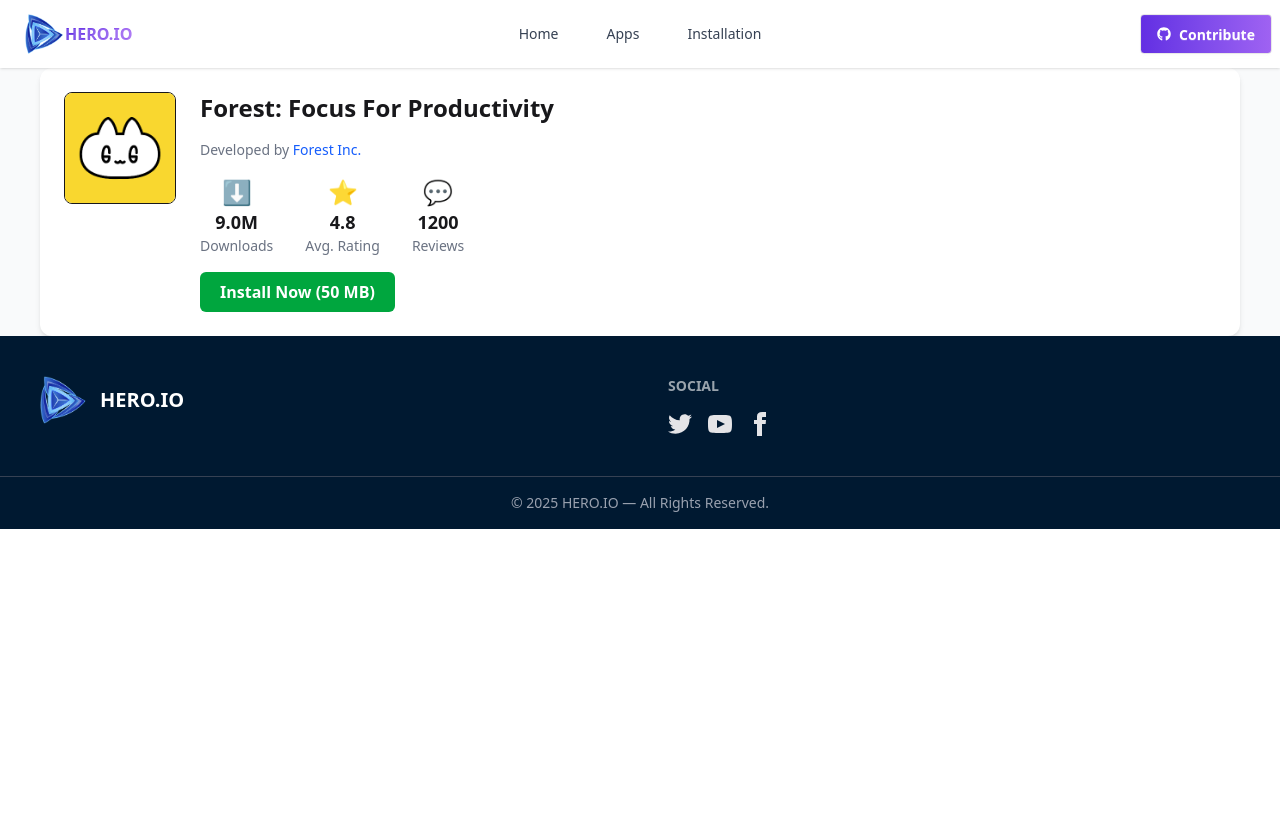
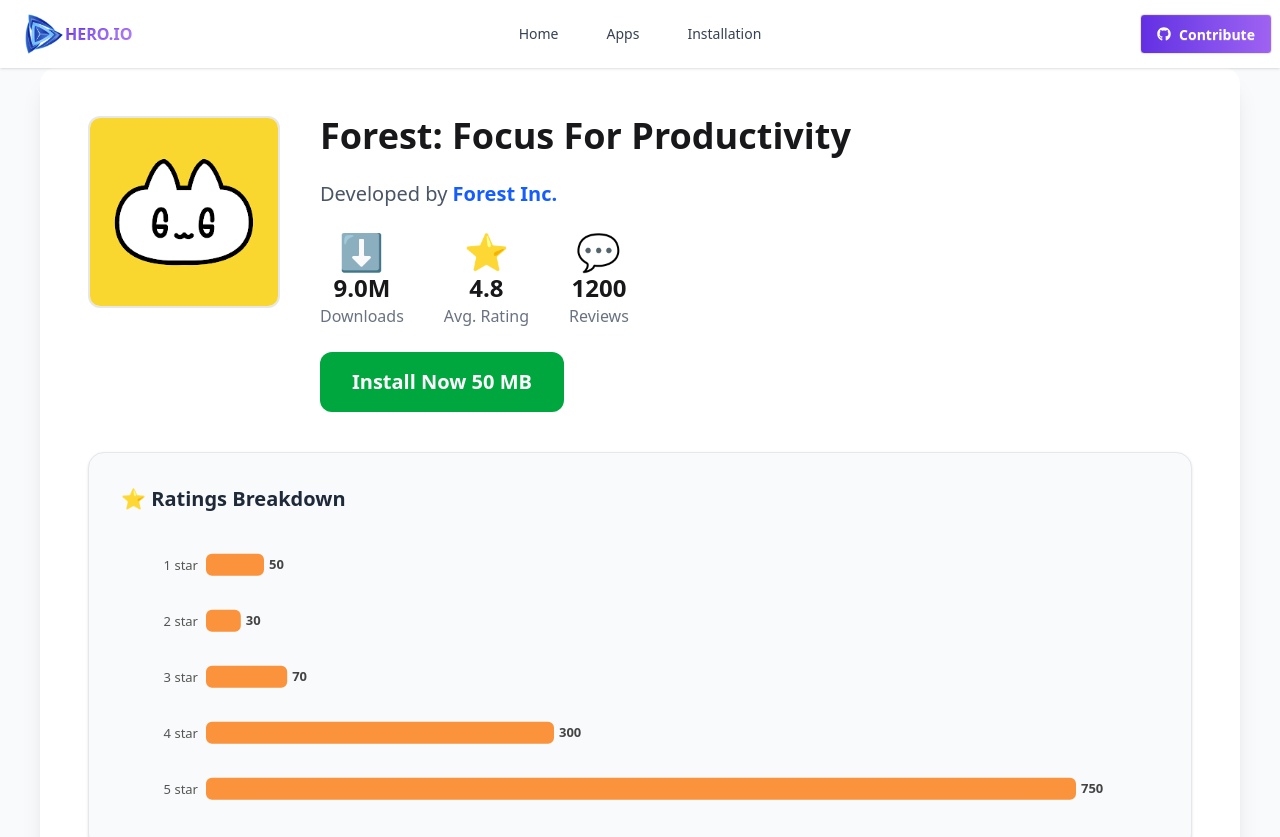
Before and after one commit to Rafi570/Productive-Apps, a React (Vite) app: page /appDetails/1 in a window 1280 px wide. Shown: the top 837 px of the page. Before the commit the page ends 800 px from the top, so only its background shows below. Built offline with nearby package versions, Linux system fonts and the light colour scheme.

Commit message:
some problem fixes

```diff
--- a/src/Routes/Routes.jsx
+++ b/src/Routes/Routes.jsx
@@ -30,6 +30,7 @@
     },
     {
       path:'/installation',
+      loader: () => fetch("/appsData.json"),
       Component:Installetions
 
     }
--- /dev/null
+++ b/src/Utility/Utility.js
@@ -0,0 +1,34 @@
+const getStoreDb = () => {
+  const storeAppStr = localStorage.getItem("appList");
+  if (storeAppStr) {
+    const storeAppData = JSON.parse(storeAppStr);
+    return storeAppData;
+  } else {
+    return [];
+  }
+};
+
+const addToStore = (id) => {
+  const storeData = getStoreDb();
+  if (storeData.includes(id)) {
+    alert("already exists");
+  } else {
+    storeData.push(id);
+    const data = JSON.stringify(storeData);
+    localStorage.setItem("appList", data);
+  }
+};
+const installBtn = (id) => {
+  const storeData = getStoreDb();
+  if (storeData.includes(id)) {
+    return true;
+  } else {
+    return false;
+  }
+};
+const removeLocalData = (id) => {
+  const storeData = getStoreDb();
+  const updatedData = storeData.filter((item) => item !== id);
+  localStorage.setItem("appList", JSON.stringify(updatedData));
+};
+export { addToStore, getStoreDb, installBtn,removeLocalData };
--- a/src/page/AppDetails/AppDetails.jsx
+++ b/src/page/AppDetails/AppDetails.jsx
@@ -1,14 +1,18 @@
-import React from "react";
+import React, { useState } from "react";
 import { useLoaderData, useParams, useNavigate } from "react-router-dom";
 import erroImg from "../../assets/App-Error.png";
-
+import BChart from "../BChart/BChart";
+import { addToStore, installBtn } from "../../Utility/Utility";
 const AppDetails = () => {
   const { id } = useParams();
   const data = useLoaderData();
   const navigate = useNavigate();
-
+  const handleinstallBtn = (id) => {
+    addToStore(id);
+    setIsInstalled(true);
+  };
   const singleApp = data.find((app) => app.id === Number(id));
-
+  const [isInstalled, setIsInstalled] = useState(singleApp ? installBtn(singleApp.id) : false);
   if (!singleApp) {
     return (
       <main className="flex flex-col items-center justify-center flex-grow bg-gray-100 text-center px-4 py-16 md:py-24 lg:py-32">
@@ -32,47 +36,64 @@
       </main>
     );
   }
-
   return (
-    <div className="max-w-[1200px] mx-auto bg-white rounded-xl shadow-md p-4 sm:p-6 flex flex-col md:flex-row gap-6 items-center md:items-start pt-10">
-      <div className="w-28 h-28 flex-shrink-0">
+    <div className="max-w-[1200px] mx-auto bg-white rounded-2xl shadow-xl p-8 sm:p-12 space-y-10 pt-16">
+      <div className="flex flex-col md:flex-row gap-10 items-center md:items-start">
+        <div className="w-40 h-40 sm:w-48 sm:h-48 flex-shrink-0">
           <img
             src={singleApp.image}
             alt={singleApp.title}
-          className="w-full h-full object-contain rounded-lg border"
+            className="w-full h-full object-contain rounded-xl border-2 border-gray-200"
           />
         </div>
-      <div className="flex-1 space-y-4 text-center md:text-left">
-        <h1 className="text-2xl font-bold">{singleApp.title}</h1>
-        <p className="text-gray-500 text-sm">
+        <div className="flex-1 space-y-6 text-center md:text-left">
+          <h1 className="text-3xl sm:text-4xl font-extrabold">
+            {singleApp.title}
+          </h1>
+          <p className="text-gray-600 text-lg sm:text-xl">
             Developed by{" "}
-          <span className="text-blue-600 font-medium cursor-pointer hover:underline">
+            <span className="text-blue-600 font-semibold cursor-pointer hover:underline">
               {singleApp.companyName}
             </span>
           </p>
-        <div className="flex flex-wrap justify-center md:justify-start gap-8 text-center">
+          <div className="flex flex-wrap justify-center md:justify-start gap-10 text-center">
             <div>
-            <span className="text-2xl">⬇️</span>
-            <p className="font-bold text-lg">
+              <span className="text-3xl sm:text-4xl">⬇️</span>
+              <p className="font-bold text-xl sm:text-2xl">
                 {(singleApp.downloads / 1000000).toFixed(1)}M
               </p>
-            <p className="text-sm text-gray-500">Downloads</p>
+              <p className="text-sm sm:text-base text-gray-500">Downloads</p>
             </div>
             <div>
-            <span className="text-2xl">⭐</span>
-            <p className="font-bold text-lg">{singleApp.ratingAvg}</p>
-            <p className="text-sm text-gray-500">Avg. Rating</p>
+              <span className="text-3xl sm:text-4xl">⭐</span>
+              <p className="font-bold text-xl sm:text-2xl">
+                {singleApp.ratingAvg}
+              </p>
+              <p className="text-sm sm:text-base text-gray-500">Avg. Rating</p>
             </div>
             <div>
-            <span className="text-2xl">💬</span>
-            <p className="font-bold text-lg">{singleApp.reviews}</p>
-            <p className="text-sm text-gray-500">Reviews</p>
+              <span className="text-3xl sm:text-4xl">💬</span>
+              <p className="font-bold text-xl sm:text-2xl">
+                {singleApp.reviews}
+              </p>
+              <p className="text-sm sm:text-base text-gray-500">Reviews</p>
             </div>
           </div>
-        <button className="w-full sm:w-auto bg-green-600 hover:bg-green-700 text-white font-semibold px-5 py-2 rounded-md transition">
-          Install Now ({singleApp.size} MB)
+          <button
+            onClick={() => handleinstallBtn(singleApp.id)}
+            className="w-full sm:w-auto bg-green-600 hover:bg-green-700 text-white font-semibold text-lg sm:text-xl px-8 py-4 rounded-xl transition transform hover:scale-105"
+          >
+            {isInstalled ? "Installed" : `Install Now ${singleApp.size} MB`}
           </button>
         </div>
+      </div>
+      <div className="w-full">
+        <BChart singleApp={singleApp.ratings} />
+      </div>
+      <h1 className="text-3xl sm:text-4xl font-extrabold">Description</h1>
+      <p className="text-gray-600 text-lg sm:text-xl">
+        {singleApp.description}
+      </p>
     </div>
   );
 };
--- /dev/null
+++ b/src/page/BChart/BChart.jsx
@@ -0,0 +1,71 @@
+import React from "react";
+import {
+  BarChart,
+  Bar,
+  XAxis,
+  YAxis,
+  Tooltip,
+  ResponsiveContainer,
+  LabelList,
+} from "recharts";
+
+const BChart = ({ singleApp }) => {
+  const data = singleApp;
+
+  return (
+    <div className="w-full bg-gray-50 p-6 sm:p-8 rounded-2xl border border-gray-200 shadow-sm mt-8">
+      <h2 className="font-semibold text-lg sm:text-xl mb-6 text-gray-800">
+        ⭐ Ratings Breakdown
+      </h2>
+
+      <div className="w-full h-[250px] sm:h-[280px]">
+        <ResponsiveContainer width="100%" height="100%">
+          <BarChart
+            data={data}
+            layout="vertical"
+            margin={{ top: 0, right: 25, left: 25, bottom: 0 }}
+            barCategoryGap="20%"
+          >
+            <XAxis type="number" hide />
+            <YAxis
+              dataKey="name"
+              type="category"
+              axisLine={false}
+              tickLine={false}
+              tick={{ fontSize: 13, fill: "#555", fontWeight: 500 }}
+              width={60}
+            />
+            <Tooltip
+              cursor={{ fill: "rgba(0,0,0,0.04)" }}
+              contentStyle={{
+                backgroundColor: "#fff",
+                border: "1px solid #ddd",
+                borderRadius: "10px",
+                boxShadow: "0 3px 8px rgba(0,0,0,0.1)",
+                fontSize: "13px",
+              }}
+            />
+            <Bar
+              dataKey="count"
+              fill="#FB923C"
+              radius={[6, 6, 6, 6]}
+              maxBarSize={22}
+            >
+              <LabelList
+                dataKey="count"
+                position="right"
+                style={{
+                  fontSize: 13,
+                  fontWeight: 600,
+                  fill: "#444",
+                }}
+              />
+            </Bar>
+          </BarChart>
+        </ResponsiveContainer>
+      </div>
+    </div>
+  );
+};
+
+export default BChart;
--- a/src/page/Install/Installetions.jsx
+++ b/src/page/Install/Installetions.jsx
@@ -1,11 +1,80 @@
-import React from 'react';
+import React, { useEffect, useState } from "react";
+import InstallCard from "../InstallCard/InstallCard";
+import { useLoaderData } from "react-router";
+import { getStoreDb, removeLocalData } from "../../Utility/Utility";
 
-const Installetions = () => {
+const Installations = () => {
+  const data = useLoaderData();
+  const [installList, setInstallList] = useState([]);
+  const [sort, setSort] = useState("");
+
+  useEffect(() => {
+    const storeAppData = getStoreDb();
+    const convertStoreData = storeAppData.map((id) => parseInt(id));
+
+    const myAppList = data.filter((app) =>
+      convertStoreData.includes(parseInt(app.id))
+    );
+
+    setInstallList(myAppList);
+  }, [data]);
+
+  const handleUninstall = (id) => {
+    removeLocalData(id);
+    setInstallList((prev) => prev.filter((app) => app.id !== id));
+  };
+
+  const handleSort = (type) => {
+    setSort(type);
+    if (type === "downloads") {
+      const sortedByDownload = [...installList].sort(
+        (a, b) => b.downloads - a.downloads
+      );
+      setInstallList(sortedByDownload);
+    }
+    if (type === "ratingAvg") {
+      const sortedByRating = [...installList].sort(
+        (a, b) => b.ratingAvg - a.ratingAvg
+      );
+      setInstallList(sortedByRating);
+    }
+  };
+
   return (
-    <div>
-      <h1>Install</h1>
+    <div className="max-w-[1200px] mx-auto p-4 sm:p-10">
+      <div className="flex flex-col sm:flex-row justify-between items-start sm:items-center gap-4 mb-6">
+        <p className="font-bold text-2xl sm:text-4xl">
+          ({installList.length}) Apps Found
+        </p>
+
+
+<div className="dropdown dropdown-end w-full sm:w-auto">
+  <button tabIndex={0} className="btn w-full sm:w-auto">
+    Sort by: {sort ? sort : "Select"}
+  </button>
+  <ul
+    tabIndex={0}
+    className="dropdown-content menu p-2 shadow bg-base-100 rounded-box w-full sm:w-52 mt-1"
+  >
+    <li>
+      <button onClick={() => handleSort("ratingAvg")}>Average Ratings</button>
+    </li>
+    <li>
+      <button onClick={() => handleSort("downloads")}>Downloads</button>
+    </li>
+  </ul>
+</div>
+
+
+      </div>
+
+      <div className="flex flex-col gap-4">
+        {installList.map((app) => (
+          <InstallCard key={app.id} app={app} onUninstall={handleUninstall} />
+        ))}
+      </div>
     </div>
   );
 };
 
-export default Installetions;
+export default Installations;
--- /dev/null
+++ b/src/page/InstallCard/InstallCard.jsx
@@ -0,0 +1,41 @@
+import React from 'react';
+// import { removeLocalData, getStoreDb } from '../../Utility/Utility';
+
+const InstallCard = ({ app, onUninstall }) => {
+
+
+  return (
+    <div className="flex flex-col sm:flex-row items-center sm:items-start mt-5 bg-white rounded-2xl shadow-md p-4 sm:p-6 gap-4 sm:gap-6 w-full mx-auto">
+      <div className="h-20 sm:h-24 flex-shrink-0 rounded-lg overflow-hidden border-2 border-gray-200">
+        <img
+          src={app.image}
+          alt={app.title}
+          className="w-full h-full object-contain"
+        />
+      </div>
+      <div className="flex-1 flex flex-col sm:flex-row sm:justify-between items-center sm:items-start w-full gap-2 sm:gap-4">
+        <div className="flex-1 text-center sm:text-left">
+          <h2 className="text-lg sm:text-xl font-bold">{app.title}</h2>
+          <div className="flex items-center justify-center sm:justify-start gap-4 mt-1 text-sm text-gray-600">
+            <span className="flex items-center gap-1 text-green-600">
+              ⬇️ {app.downloads}M
+            </span>
+            <span className="flex items-center gap-1 text-yellow-500">
+              ⭐ {app.rating}
+            </span>
+            <span>{app.size} MB</span>
+          </div>
+        </div>
+
+        <button
+          onClick={() => onUninstall(app.id)}
+          className="px-6 py-2 rounded-lg font-semibold text-white btn bg-gradient-to-r from-[#632EE3] to-[#9F62F2]"
+        >
+          Uninstall
+        </button>
+      </div>
+    </div>
+  );
+};
+
+export default InstallCard;
```
Lines whose indentation alone changed are shown as unchanged.
